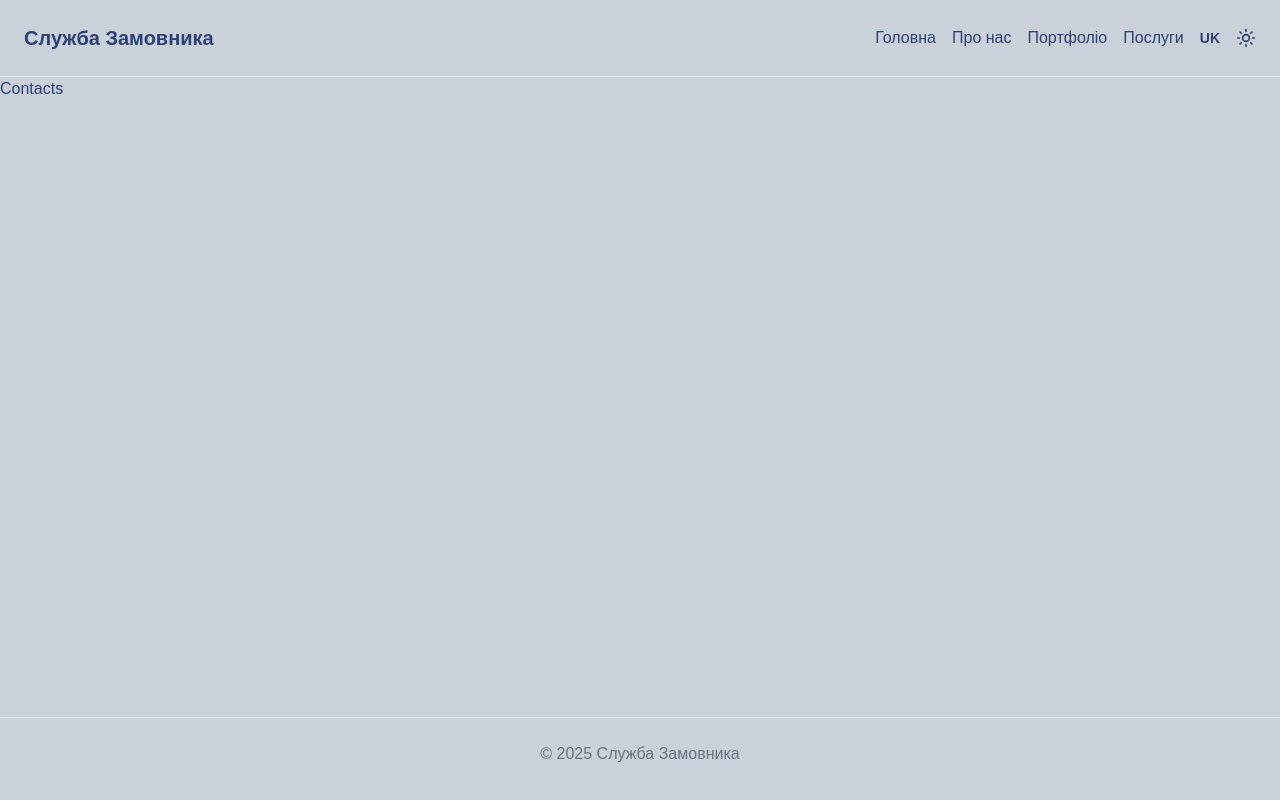
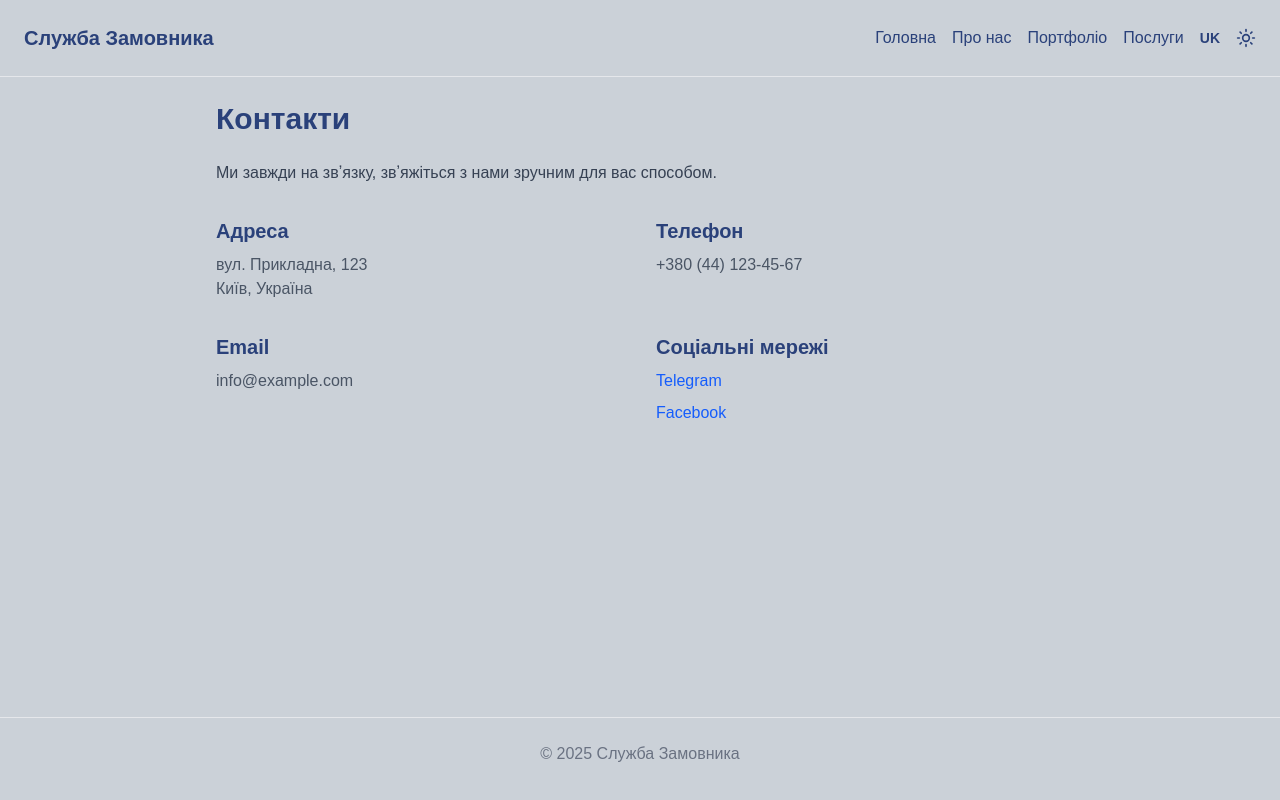
Before and after one commit to MarynaDanyliuk/construction-client-site, a Next.js app: page /1/contacts in a window 1280 px wide. Built offline with nearby package versions, Linux system fonts and the light colour scheme.

Commit message:
add Order Form and Contacts

```diff
--- a/app/[locale]/contacts/page.tsx
+++ b/app/[locale]/contacts/page.tsx
@@ -1,3 +1,67 @@
-export default function Contacts() {
-  return <div>Contacts</div>;
+// app/[locale]/contacts/page.tsx
+
+import type { Dictionary } from '../../dictionaries/types';
+
+type ContactsPageProps = {
+  params: { locale: 'uk' | 'en' };
+};
+
+import { getDictionary } from '../../dictionaries';
+
+export default async function ContactsPage({ params }: ContactsPageProps) {
+  const t: Dictionary = await getDictionary(params.locale);
+
+  return (
+    <div className="max-w-4xl mx-auto p-6">
+      <h1 className="text-3xl font-bold mb-6">{t.contact.title}</h1>
+      <p className="text-gray-700 dark:text-gray-300 mb-4">
+        {t.contact.description ||
+          'Ми завжди на звʼязку, звʼяжіться з нами зручним для вас способом.'}
+      </p>
+
+      <div className="grid grid-cols-1 md:grid-cols-2 gap-8 mt-8">
+        <div>
+          <h2 className="text-xl font-semibold mb-2">{t.contact.addressTitle || 'Адреса'}</h2>
+          <p className="text-gray-600 dark:text-gray-400">
+            вул. Прикладна, 123
+            <br />
+            Київ, Україна
+          </p>
+        </div>
+        <div>
+          <h2 className="text-xl font-semibold mb-2">{t.contact.phoneTitle || 'Телефон'}</h2>
+          <p className="text-gray-600 dark:text-gray-400">+380 (44) 123-45-67</p>
+        </div>
+        <div>
+          <h2 className="text-xl font-semibold mb-2">Email</h2>
+          <p className="text-gray-600 dark:text-gray-400">info@example.com</p>
+        </div>
+        <div>
+          <h2 className="text-xl font-semibold mb-2">
+            {t.contact.socialTitle || 'Соціальні мережі'}
+          </h2>
+          <ul className="space-y-2">
+            <li>
+              <a
+                href="https://t.me/example"
+                target="_blank"
+                className="text-blue-600 hover:underline"
+              >
+                Telegram
+              </a>
+            </li>
+            <li>
+              <a
+                href="https://facebook.com/example"
+                target="_blank"
+                className="text-blue-600 hover:underline"
+              >
+                Facebook
+              </a>
+            </li>
+          </ul>
+        </div>
+      </div>
+    </div>
+  );
 }
--- /dev/null
+++ b/app/[locale]/order/page.tsx
@@ -0,0 +1,60 @@
+// app/[locale]/order/page.tsx
+
+import type { Dictionary } from '../../dictionaries/types';
+import { getDictionary } from '../../dictionaries';
+
+type OrderPageProps = {
+  params: { locale: 'uk' | 'en' };
+};
+
+export default async function OrderPage({ params }: OrderPageProps) {
+  const t: Dictionary = await getDictionary(params.locale);
+
+  return (
+    <div className="max-w-2xl mx-auto p-6">
+      <h1 className="text-3xl font-bold mb-6">{t.orderTitle || 'Замовити послугу'}</h1>
+      <p className="text-gray-700 dark:text-gray-300 mb-6">
+        {t.orderDescription || 'Заповніть форму і ми звʼяжемося з вами найближчим часом.'}
+      </p>
+
+      <form className="space-y-4">
+        <div>
+          <label htmlFor="name" className="block mb-1 font-semibold">
+            {t.formName || 'Ваше імʼя'}
+          </label>
+          <input type="text" id="name" name="name" required className="w-full border rounded p-2" />
+        </div>
+        <div>
+          <label htmlFor="email" className="block mb-1 font-semibold">
+            Email
+          </label>
+          <input
+            type="email"
+            id="email"
+            name="email"
+            required
+            className="w-full border rounded p-2"
+          />
+        </div>
+        <div>
+          <label htmlFor="message" className="block mb-1 font-semibold">
+            {t.formMessage || 'Ваше повідомлення'}
+          </label>
+          <textarea
+            id="message"
+            name="message"
+            rows={5}
+            required
+            className="w-full border rounded p-2"
+          />
+        </div>
+        <button
+          type="submit"
+          className="bg-yellow-500 hover:bg-yellow-600 text-white font-semibold py-2 px-4 rounded"
+        >
+          {t.formSubmit || 'Надіслати'}
+        </button>
+      </form>
+    </div>
+  );
+}
--- a/app/[locale]/page.tsx
+++ b/app/[locale]/page.tsx
@@ -20,7 +20,7 @@ export default async function Home({ params }: { params: Promise<{ locale: 'uk'
           <p className="text-lg sm:text-xl leading-relaxed mb-8">{t.homeDescription}</p>
           <div className="flex justify-center gap-6">
             <CTAButton
-              href={`/${locale}/cases`}
+              href={`/${locale}/order`}
               label={t.homeCTA}
               icon={<Send size={20} />}
               variant="primary"
--- a/app/dictionaries/en.ts
+++ b/app/dictionaries/en.ts
@@ -3,7 +3,7 @@ import type { Dictionary } from './types';
 const en: Dictionary = {
   siteName: 'Construction Client Service',
   home: 'Home',
-  cases: 'Cases',
+  cases: 'Portfolio',
 
   services: {
     title: 'Services',
@@ -18,9 +18,26 @@ const en: Dictionary = {
   },
 
   contact: {
-    title: 'Feedback',
+    title: 'Contacts',
     text: 'Reach out to us anytime via phone or email.',
+    description: 'We are always in touch, contact us in any way convenient for you.',
+    addressTitle: 'Address',
+    phoneTitle: 'Phone',
+    socialTitle: 'Social Media',
   },
+
+  // portfolio
+  portfolio: {
+    title: 'Portfolio',
+    text: 'Examples of our completed projects and effective solutions.',
+  },
+
+  // order
+  orderTitle: 'Order a Service',
+  orderDescription: 'Fill out the form below and we will contact you as soon as possible.',
+  formName: 'Your Name',
+  formMessage: 'Your Message',
+  formSubmit: 'Send',
 
   homeTitle: 'Building with Confidence',
   homeDescription: 'We provide reliable construction services tailored to your needs.',
@@ -41,14 +58,18 @@ const en: Dictionary = {
   metaDescription: 'Your trusted partner in construction project management.',
 
   meta: {
+    homeTitle: 'Construction Client Service',
+    homeDescription: 'Trusted partner for construction solutions.',
     servicesTitle: 'Services — Construction Client Service',
     servicesDescription: 'Explore our range of services tailored to your construction goals.',
     aboutTitle: 'About — Construction Client Service',
     aboutDescription: 'Learn more about our mission and the team behind the work.',
-    contactTitle: 'Contact — Construction Client Service',
+    contactTitle: 'Contacts — Construction Client Service',
     contactDescription: 'Get in touch to discuss your next project.',
-    homeTitle: 'Construction Client Service',
-    homeDescription: 'Trusted partner for construction solutions.',
+    portfolioTitle: 'Portfolio — Construction Client Service',
+    portfolioDescription: 'Explore our successfully completed projects and achievements.',
+    orderTitle: 'Order a Service — Construction Client Service',
+    orderDescription: 'Quickly order your service online through our simple form.',
   },
 };
 
--- a/app/dictionaries/types.ts
+++ b/app/dictionaries/types.ts
@@ -15,6 +15,10 @@ export type Dictionary = {
   contact: {
     title: string;
     text: string;
+    description: string;
+    addressTitle: string;
+    phoneTitle: string;
+    socialTitle: string;
   };
   homeTitle: string;
   homeDescription: string;
@@ -27,6 +31,19 @@ export type Dictionary = {
   feature3Description: string;
   feature4Title: string;
   feature4Description: string;
+
+  // Portfolio
+  portfolio: {
+    title: string;
+    text: string;
+  };
+
+  // Order / Contact Form
+  orderTitle: string;
+  orderDescription: string;
+  formName: string;
+  formMessage: string;
+  formSubmit: string;
 
   // головні мета-теги для сторінки
   metaTitle: string;
@@ -42,5 +59,9 @@ export type Dictionary = {
     aboutDescription: string;
     contactTitle: string;
     contactDescription: string;
+    portfolioTitle: string;
+    portfolioDescription: string;
+    orderTitle: string;
+    orderDescription: string;
   };
 };
--- a/app/dictionaries/uk.ts
+++ b/app/dictionaries/uk.ts
@@ -20,7 +20,24 @@ const uk: Dictionary = {
   contact: {
     title: 'Контакти',
     text: 'Звʼяжіться з нами через телефон або електронну пошту.',
+    description: 'Ми завжди на звʼязку, звʼяжіться з нами зручним для вас способом.',
+    addressTitle: 'Адреса',
+    phoneTitle: 'Телефон',
+    socialTitle: 'Соціальні мережі',
   },
+
+  // додали portfolio
+  portfolio: {
+    title: 'Портфоліо',
+    text: 'Приклади наших виконаних проєктів та успішних рішень.',
+  },
+
+  // додали order / форму зворотного звʼязку
+  orderTitle: 'Замовити послугу',
+  orderDescription: 'Заповніть форму нижче, і ми звʼяжемось із вами якомога швидше.',
+  formName: 'Ваше імʼя',
+  formMessage: 'Ваше повідомлення',
+  formSubmit: 'Відправити',
 
   homeTitle: 'Будуємо з довірою',
   homeDescription: 'Пропонуємо надійні будівельні рішення для будь-якого проєкту.',
@@ -50,6 +67,10 @@ const uk: Dictionary = {
     aboutDescription: 'Дізнайтесь більше про нашу команду та підхід до роботи.',
     contactTitle: 'Контакти — Служба Замовника',
     contactDescription: 'Налагодьте звʼязок із нами для вашого наступного проєкту.',
+    portfolioTitle: 'Портфоліо — Служба Замовника',
+    portfolioDescription: 'Дивіться наші успішні реалізовані проєкти.',
+    orderTitle: 'Замовити послугу — Служба Замовника',
+    orderDescription: 'Швидке замовлення послуги через онлайн-форму.',
   },
 };
 
```
